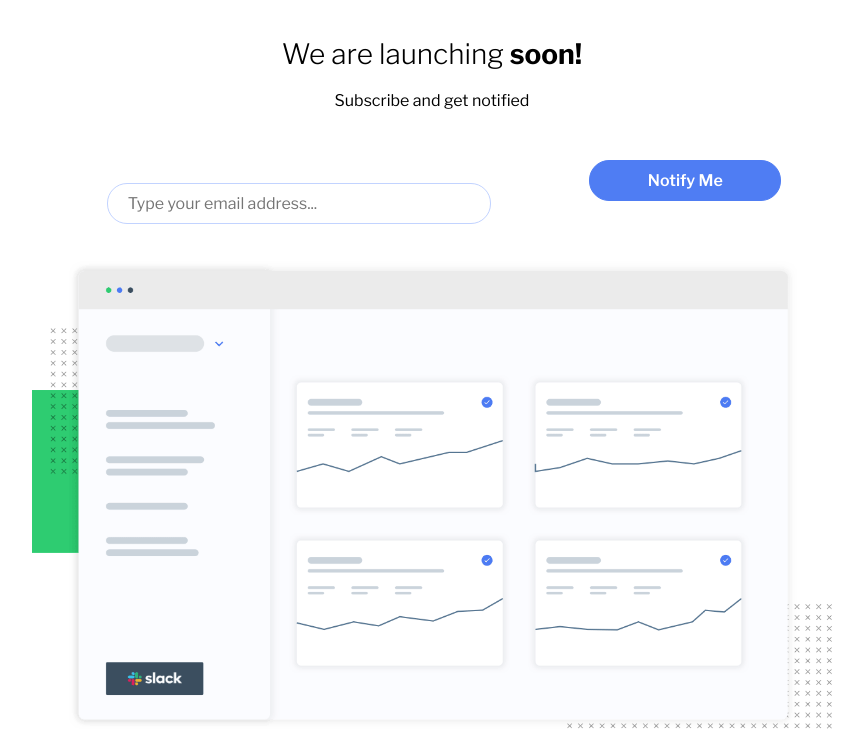
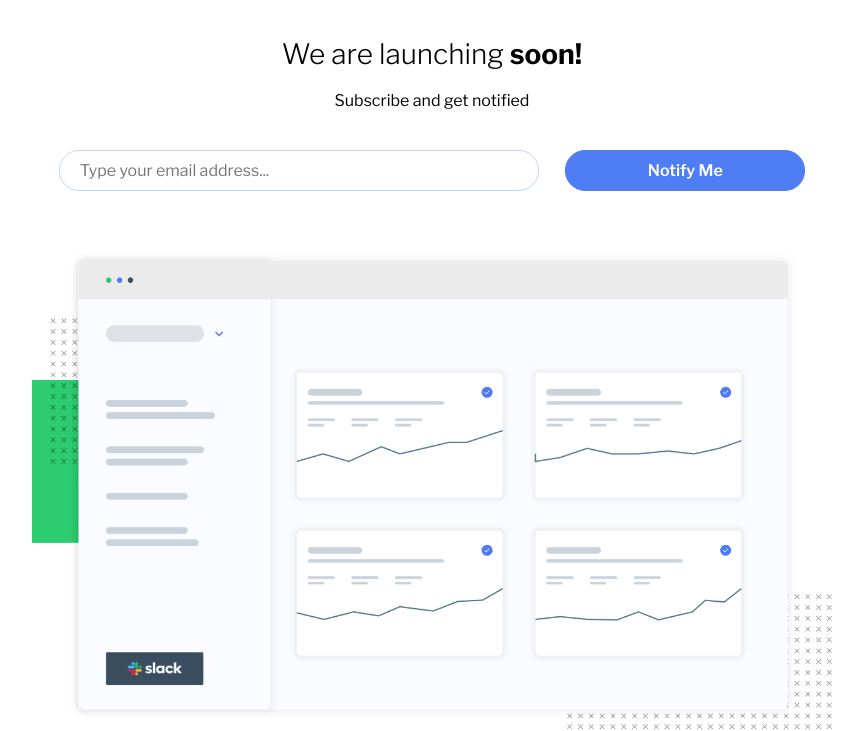
Before and after one commit to rafaelgonzales612/ping-coming-soon-page, a plain HTML site: page index.html in a window 1280 px wide. Shown: the part 69-800 px from the top of the page, without its empty margins (208-1071 px from the left). Drawn offline with nearby package versions, Linux system fonts and the light colour scheme.

Commit message:
Update index.css

```diff
--- a/index.css
+++ b/index.css
@@ -87,31 +87,41 @@ body {
   margin-bottom: 4rem;
 }
 
-.notify-container {
+/* .notify-container {
   display: flex;
   flex-direction: column;
   align-items: center;
   justify-content: center;
+} */
+
+form {
+  display: flex;
+  flex-direction: column;
+  justify-content: center;
+  align-items: center;
+  width: 100%;
+  /* border: 1px solid black; */
 }
 
-form {
+.notify-input-container {
+  width: 80%;
+  /* border: 1px solid black; */
+}
+
+.notify-input {
+  border-radius: 2rem;
+  border: 1px solid var(--color-paleblue);
+  font-size: 1.6rem;
+  margin-bottom: 0.5rem;
+  padding: 1rem 2rem;
   width: 100%;
 }
 
-.notify-input {
-  width: 80%;
-  border: 1px solid var(--color-paleblue);
-  padding: 1rem 2rem;
-  margin-bottom: 0.5rem;
-  font-size: 1.6rem;
-  border-radius: 2rem;
-}
-
 .notify-error {
+  color: var(--color-lightred);
   display: none;
+  font-size: 1.2rem;
   font-style: italic;
-  color: var(--color-lightred);
-  font-size: 1.2rem;
 }
 
 .notify-valid {
@@ -121,16 +131,21 @@ form {
   font-size: 1.2rem;
 }
 
+.notify-button-container {
+  width: 80%;
+  margin-top: 1rem;
+  /* border: 1px solid black; */
+}
+
 .notify-button {
-  width: 80%;
+  background-color: var(--color-blue);
+  border-radius: 2rem;
   border: 1px solid var(--color-blue);
-  background-color: var(--color-blue);
-  padding: 1rem;
+  color: #fff;
   font-size: 1.6rem;
   font-weight: var(--fw-regular);
-  color: #fff;
-  border-radius: 2rem;
-  margin: 1rem 0 6rem 0;
+  padding: 1rem;
+  width: 100%;
 }
 
 .notify-button:hover {
@@ -143,7 +158,7 @@ form {
 }
 
 .dashboard-img {
-  margin-bottom: 6rem;
+  margin: 6rem 0;
 }
 
 .brands-logo-container {
@@ -173,35 +188,26 @@ footer {
 @media only screen and (min-width: 600px) {
   .container {
     min-width: 800px;
+    /* border: 2px solid black; */
   }
 
-  /* form {
-    display: flex;
+  form {
+    /* border: 1px solid black; */
     flex-direction: row;
-    justify-content: center;
-    align-items: center;
-  } */
-
-  form {
-    display: flex;
-    flex-direction: row;
+    align-items: start;
     justify-content: space-evenly;
-    align-items: center;
   }
 
   .notify-input-container {
-    display: flex;
-    flex-direction: column;
-    justify-content: center;
-    align-items: center;
     width: 60%;
   }
 
   .notify-button-container {
-    display: flex;
-    flex-direction: row;
+    margin-top: 0;
     width: 30%;
-    justify-content: center;
-    align-items: center;
+  }
+
+  .notify-input {
+    margin: 0;
   }
 }
```
